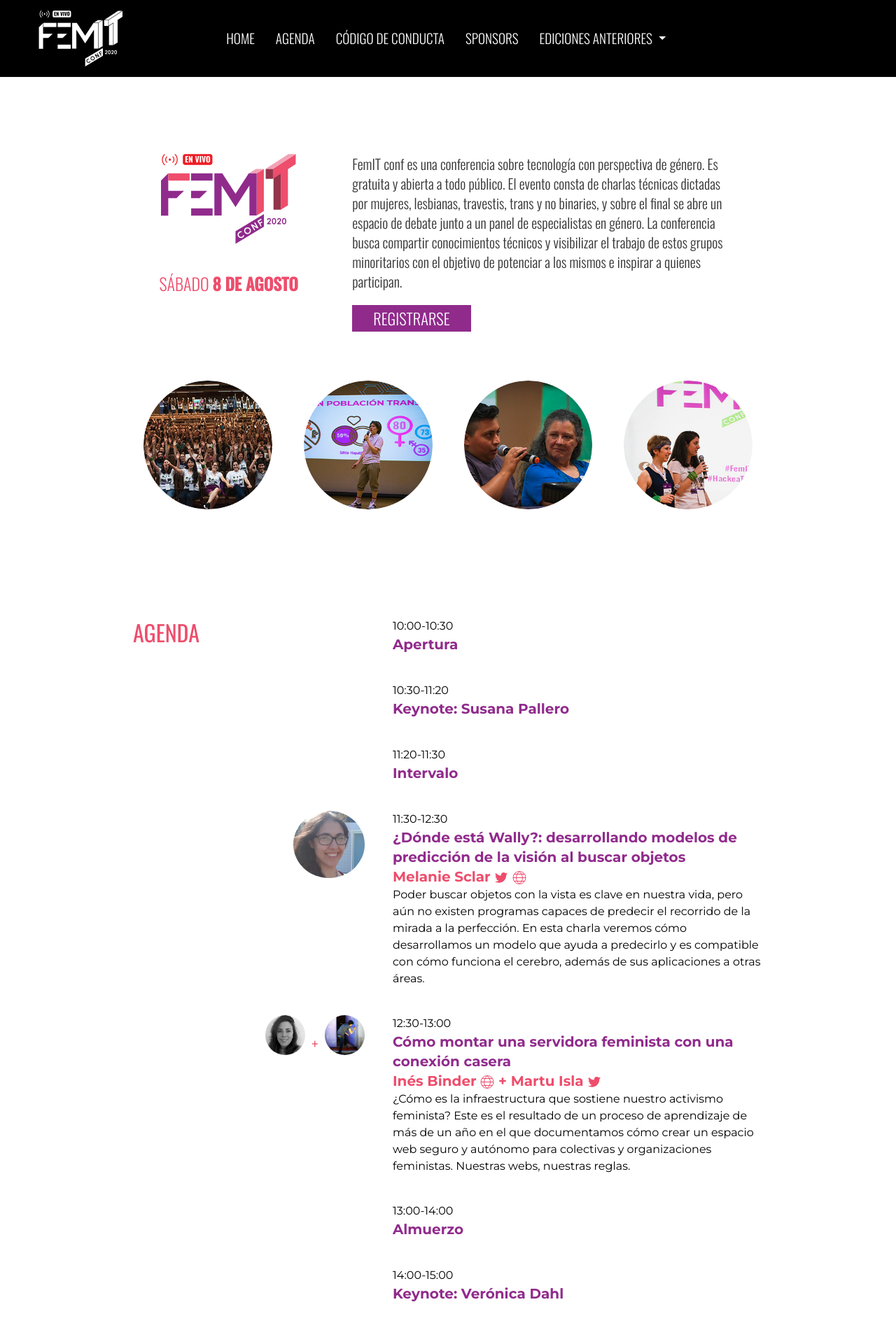
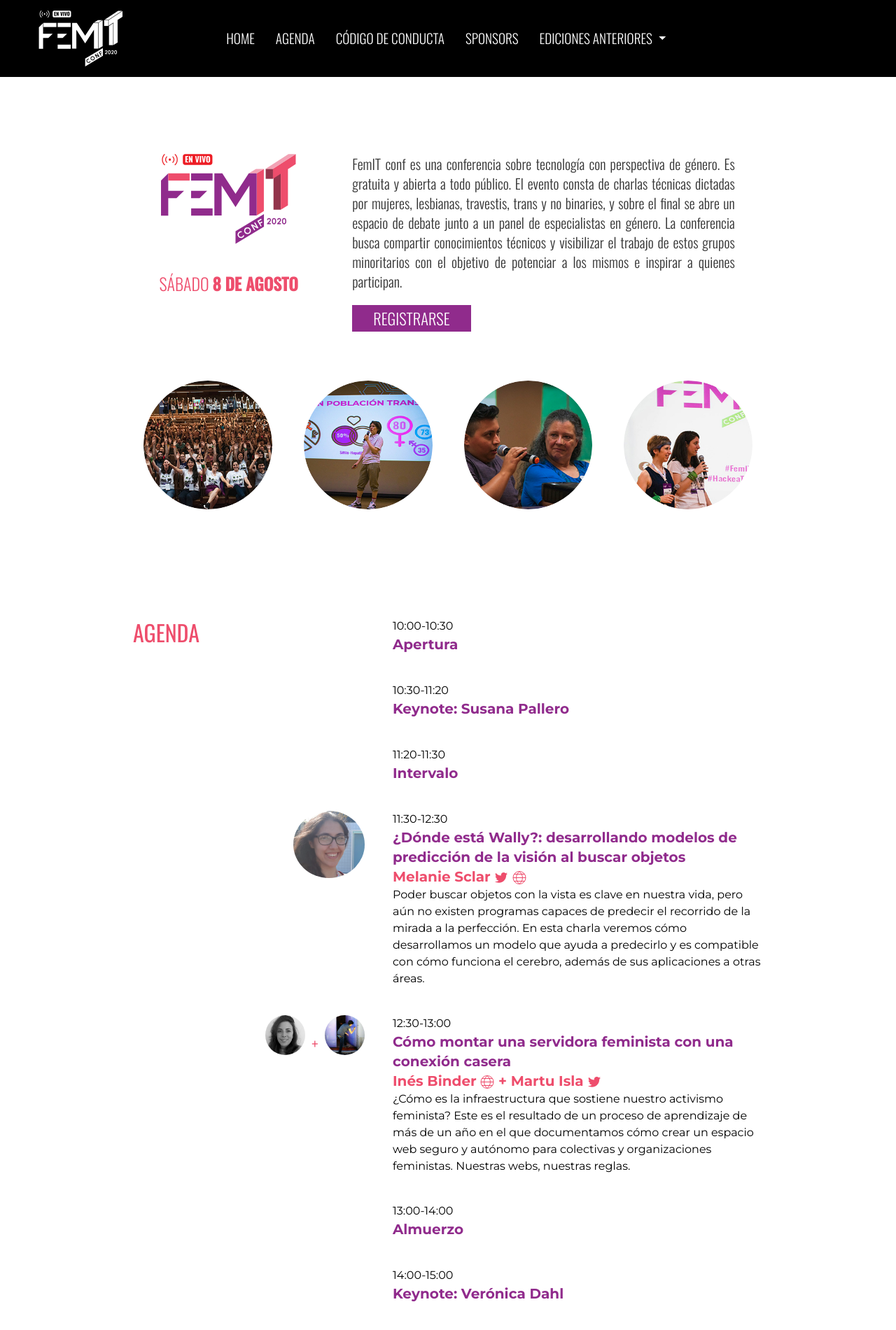
Before and after one commit to lasdesistemas/lds, a Jekyll site: the page built from femit2020.md, in a window 1280 px wide. Shown: the top 1901 px of the page at 70% size. Built offline with Jekyll 4.4.1, drawn with Linux system fonts in a browser that asks for light colours; nearby versions of some CDN libraries.

Commit message:
justify text in home femit

```diff
--- a/_layouts/femit.html
+++ b/_layouts/femit.html
@@ -24,7 +24,7 @@
     <!-- Fin logo versión mobile -->
     <div class="uk-width-2-3@m uk-padding">
       <h2 class="screen-reader-text" aria-label="FEMIT 2020">FEMIT 2020</h2>
-      <p class="uk-h4">
+      <p class="uk-h4 uk-text-justify">
         FemIT conf es una conferencia sobre tecnología con perspectiva de género. Es gratuita y abierta a todo público. El evento consta de charlas técnicas dictadas por mujeres, lesbianas, travestis, trans y no binaries, y sobre el final se abre un espacio de debate junto a un panel de especialistas en género. La conferencia busca compartir conocimientos técnicos y visibilizar el trabajo de estos grupos minoritarios con el objetivo de potenciar a los mismos e inspirar a quienes participan.
       </p>
       <button class="uk-button uk-button-default button-default-femit uk-visible@s">Registrarse</button>
```
